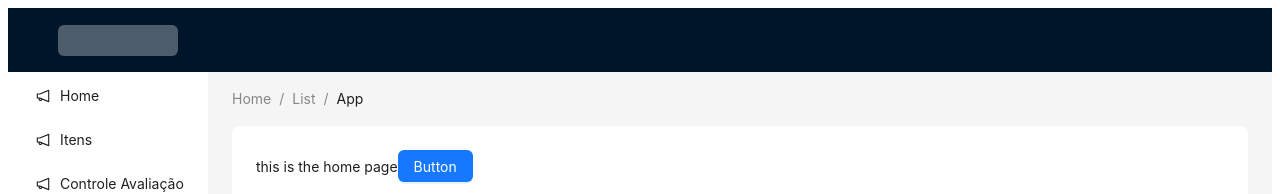
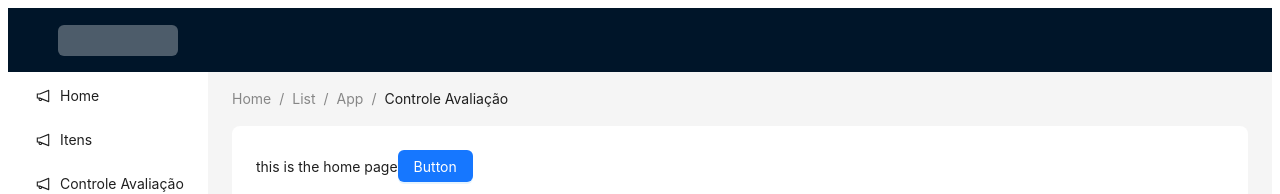
Before and after one commit to Fabrica-Unisales/pie-manager-front, a Next.js app: page / in a window 1280 px wide. Shown: the top 194 px of the page. Built offline with nearby package versions, Linux system fonts and the light colour scheme; what @ant-design/nextjs-registry would draw is missing.

Commit message:
incluido em itens controle avaliação

```diff
--- a/src/app/(auth)/layout.js
+++ b/src/app/(auth)/layout.js
@@ -48,6 +48,7 @@ const App = ({children}) => {
                     { title: "Home" },
                     { title: "List" },
                     { title: "App" },
+                    { title: "Controle Avaliação" },
                   ]}
                   style={{ margin: "16px 0" }}
                 />
```
